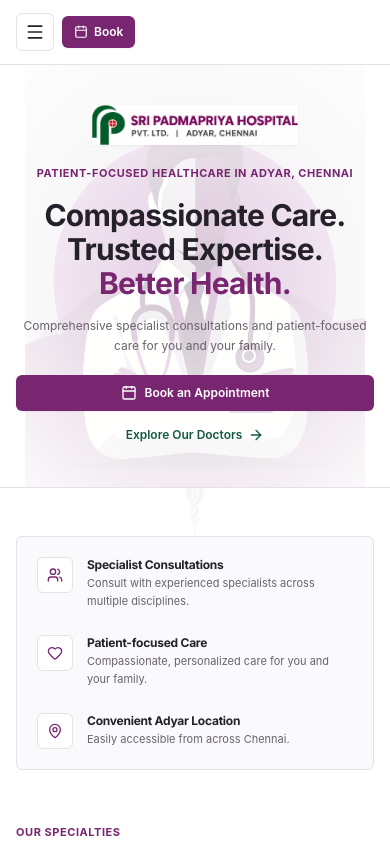
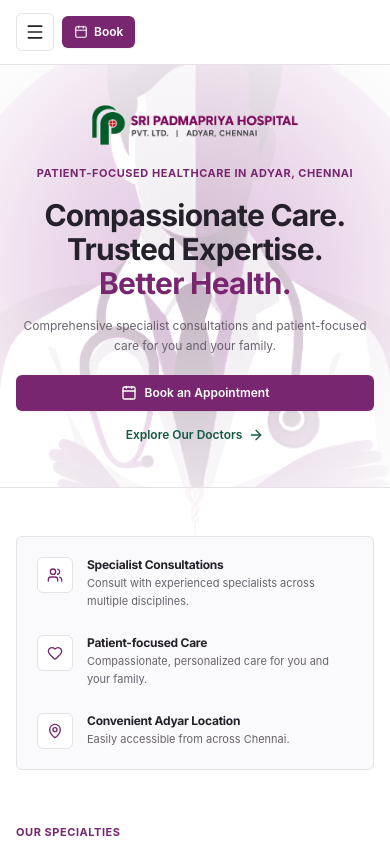
Before and after one commit to Dravid2016/Sri-Padmapriya-hospital, a React (Vite) app: page / in a window 390 px wide. Shown: the top 844 px of the page. Built offline with nearby package versions, Linux system fonts and the light colour scheme.

Commit message:
Zoom mobile background illustration and remove outer box borders; use transparent logo

```diff
--- a/src/pages/Home.jsx
+++ b/src/pages/Home.jsx
@@ -26,27 +26,27 @@ export default function Home() {
           />
         </div>
 
-        {/* Mobile-Only Purple Doctor Illustration: Perfectly centered as a soft watermark background */}
+        {/* Mobile-Only Purple Doctor Illustration: Zoomed, centered, and borderless */}
         <div className="absolute inset-0 z-0 pointer-events-none flex items-center justify-center overflow-hidden sm:hidden">
           <img
-            src="/images/hospital/doctor_illustration_purple.png"
+            src="/images/hospital/doctor_illustration_purple_noborder.png"
             alt=""
-            className="w-full max-w-[340px] xs:max-w-[380px] h-auto object-contain opacity-25 filter contrast-105"
+            className="w-[125%] max-w-none h-auto object-contain opacity-30 scale-125 filter contrast-110"
           />
           {/* Radial soft fade to ensure all text, headlines, and buttons pop with crystal clear contrast */}
-          <div className="absolute inset-0 bg-radial from-transparent via-white/50 to-white/95" />
+          <div className="absolute inset-0 bg-radial from-transparent via-white/40 to-white/90" />
         </div>
 
         {/* Hero Content on the Left */}
         <div className="relative z-10 max-w-7xl mx-auto px-4 sm:px-6 lg:px-8 py-10 sm:py-14 w-full">
           <div className="max-w-md sm:max-w-lg text-center sm:text-left mx-auto sm:mx-0 space-y-4">
 
-            {/* Hospital Logo: Visible on mobile screens */}
+            {/* Hospital Logo: Transparent PNG without any white square box/border */}
             <div className="flex items-center justify-center sm:hidden pb-1">
               <img
-                src="/images/brand/official_hospital_logo.png"
+                src="/images/brand/official_hospital_logo_transparent.png"
                 alt="Sri Padmapriya Hospital Pvt. Ltd."
-                className="h-10 xs:h-12 w-auto object-contain filter drop-shadow-xs"
+                className="h-10 xs:h-12 w-auto object-contain"
               />
             </div>
 
```
Also changed, not shown: public/images/hospital/doctor_illustration_purple_noborder.png (added).
